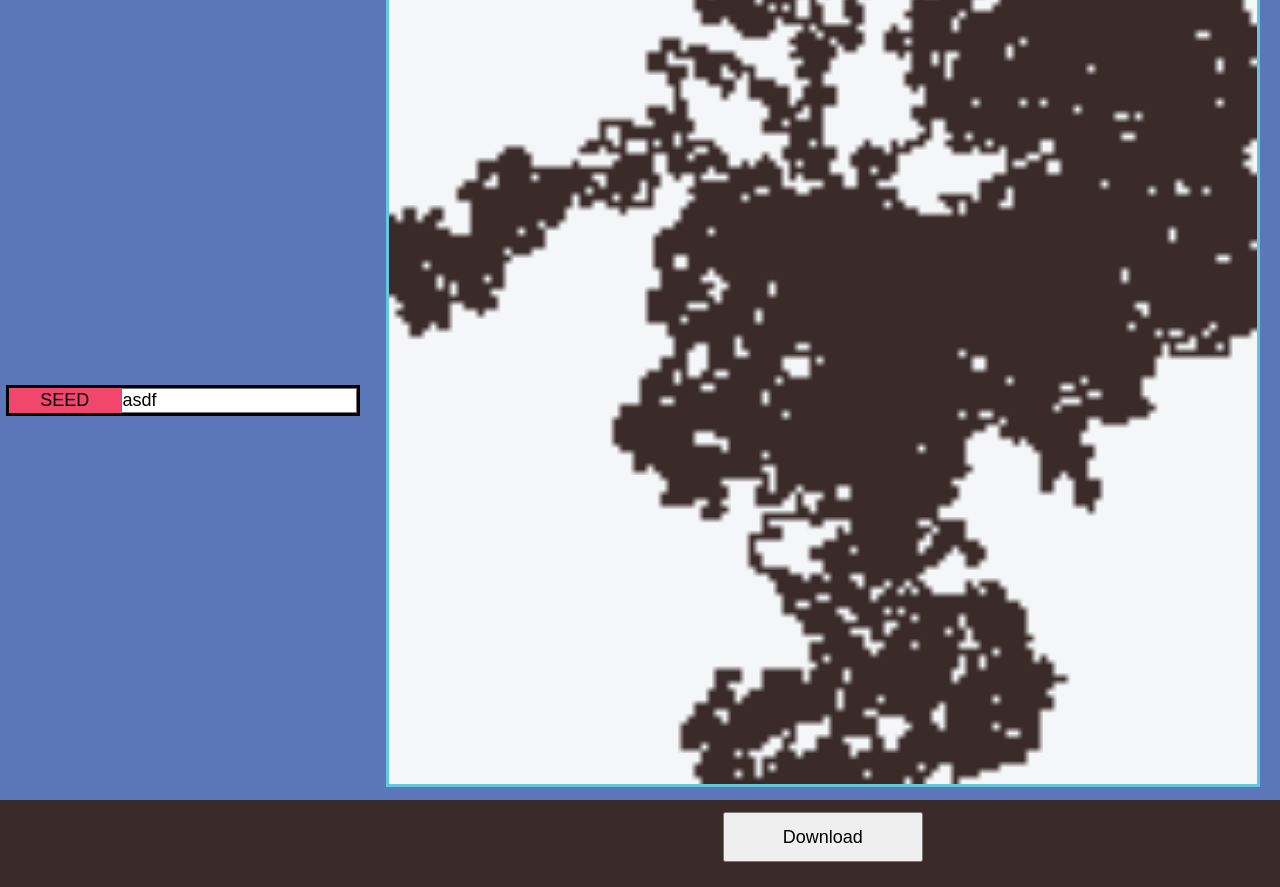
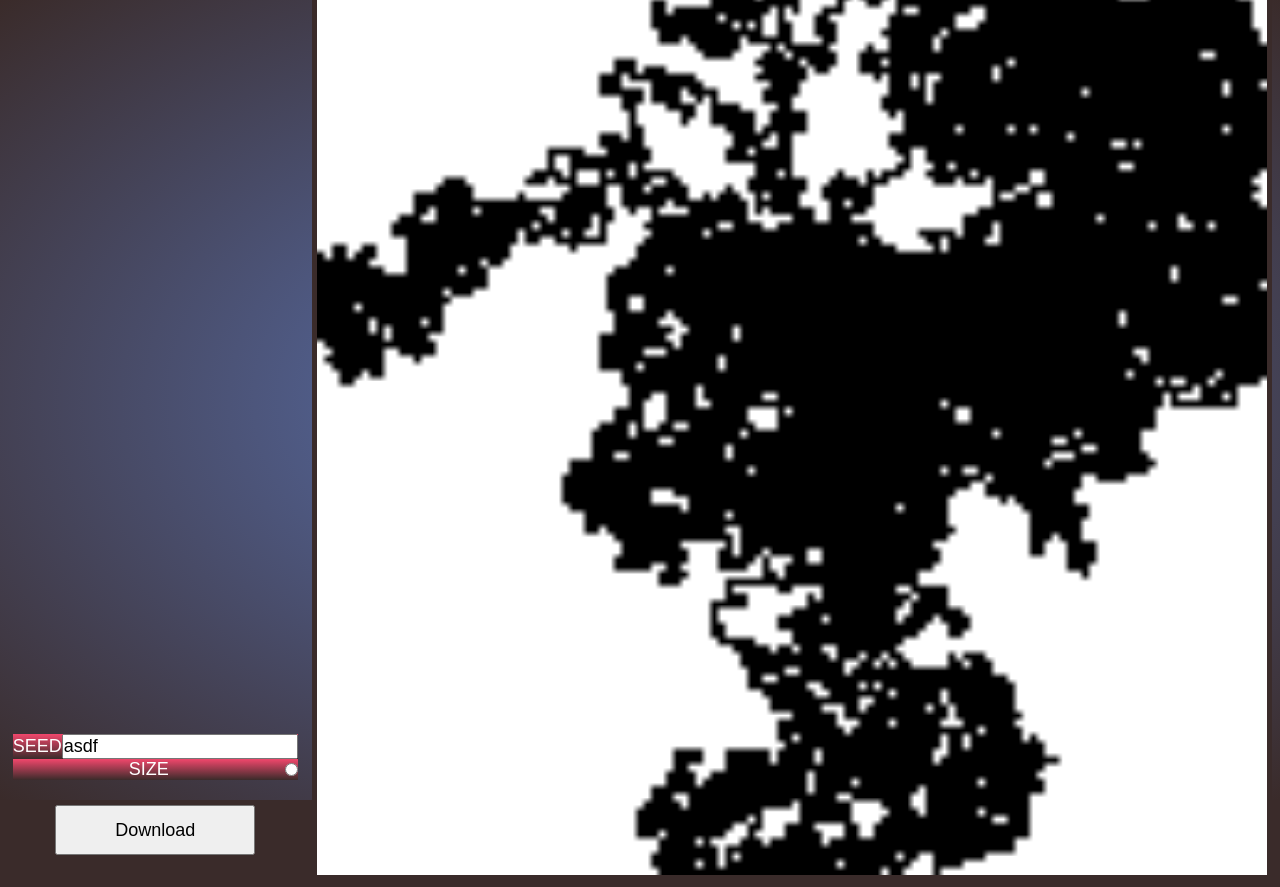
Before and after one commit to nicholasleexyz/ncas, a website with bundled scripts: page javascript_version/index.html in a window 1280 px wide. Built offline with nearby package versions, Linux system fonts and the light colour scheme.

Commit message:
more style and layout changes

```diff
--- a/javascript_version/bundle.js
+++ b/javascript_version/bundle.js
@@ -1147,7 +1147,8 @@ function drawGrid() {
         for (let x = 0; x < cols; x++) {
             // context.fillStyle = grid[y][x] ? "#222E44" : "#3497A1";
             // context.fillStyle = grid[y][x] ? "#5B76B9" : "#63C7DD" ;
-            context.fillStyle = grid[y][x] ? "#3A2B2A" : "#F5F6F7" ;
+            // context.fillStyle = grid[y][x] ? "#3A2B2A" : "#F5F6F7" ;
+            context.fillStyle = grid[y][x] ? "#000" : "#FFF" ;
             context.fillRect(x * cellSize, y * cellSize, cellSize, cellSize);
         }
     }
--- a/javascript_version/index.html
+++ b/javascript_version/index.html
@@ -12,16 +12,23 @@
 
 <body>
     <div id="content">
+        <div id="settings-map-container">
             <div id="settings">
                 <div class="setting-item" id="seed">
                     <span>SEED</span>
                     <input type="text" name="seed" value="asdf">
                 </div>
+                <div class="setting-item" id="resolution">
+                    <span>SIZE</span>
+                    <input type="radio" name="SIZE" value="small">
                 </div>
+                <div id="download-button-container">
+                    <button id="download-button">Download</button>
+                </div>
+            </div>
+            <div id="break"></div>
             <div id="map">
                 <canvas></canvas>
-            <div id="download-button-container">
-                <button id="download-button">Download</button>
             </div>
         </div>
     </div>
--- a/javascript_version/main.css
+++ b/javascript_version/main.css
@@ -4,7 +4,6 @@
     justify-content: center;
     width: 100%;
     flex-flow: column nowrap;
-    background-color: #5B76B9;
 }
 
 span {
@@ -16,6 +15,13 @@ span {
     display: flex;
     align-items: center;
     justify-content: center;
+    width: 100%;
+    align-self: center;
+    margin-right: auto;
+}
+
+#break {
+    width: 2%;
 }
 
 #download-button {
@@ -25,35 +31,40 @@ span {
 
 .setting-item {
     display: flex;
-    justify-content: space-evenly;
-    width: 95%;
-    background-color: #F1476C;
-    border-color: #3A2B2A;
-    border: solid;
+    background: linear-gradient(#F1476C, #3A2B2A);
+    color: white;
+}
+
+#settings-map-container {
+    height: fit-content;
+    display: flex;
+    flex-flow: row nowrap;
+    width: 100%;
+    align-items: end;
+    margin: 1%;
 }
 
 #settings {
     display: flex;
-    flex-flow: row wrap;
-    width: 40%;
-    min-width: 300px;
-    align-content: center;
-    justify-content: center;
-    background-color: #5B76B9;
+    flex-flow: column nowrap;
 }
 
 canvas {
-    width: 95%;
+    width: 100%;
+    min-width: 512px;
     height: auto;
     image-rendering: crisp-edges;
-    border: #63C7DD;
+    border: #3A2B2A;
     border-style: solid;
+    border-width: thick;
 }
 
 #content {
     display: flex;
     flex-flow: row nowrap;
+    align-items: center;
     width: 1280px;
+    background: radial-gradient(#5B76B9, #3A2B2A);
 }
 
 body {
--- a/javascript_version/src/main.js
+++ b/javascript_version/src/main.js
@@ -190,7 +190,8 @@ function drawGrid() {
         for (let x = 0; x < cols; x++) {
             // context.fillStyle = grid[y][x] ? "#222E44" : "#3497A1";
             // context.fillStyle = grid[y][x] ? "#5B76B9" : "#63C7DD" ;
-            context.fillStyle = grid[y][x] ? "#3A2B2A" : "#F5F6F7" ;
+            // context.fillStyle = grid[y][x] ? "#3A2B2A" : "#F5F6F7" ;
+            context.fillStyle = grid[y][x] ? "#000" : "#FFF" ;
             context.fillRect(x * cellSize, y * cellSize, cellSize, cellSize);
         }
     }
```
Lines whose indentation alone changed are shown as unchanged.
